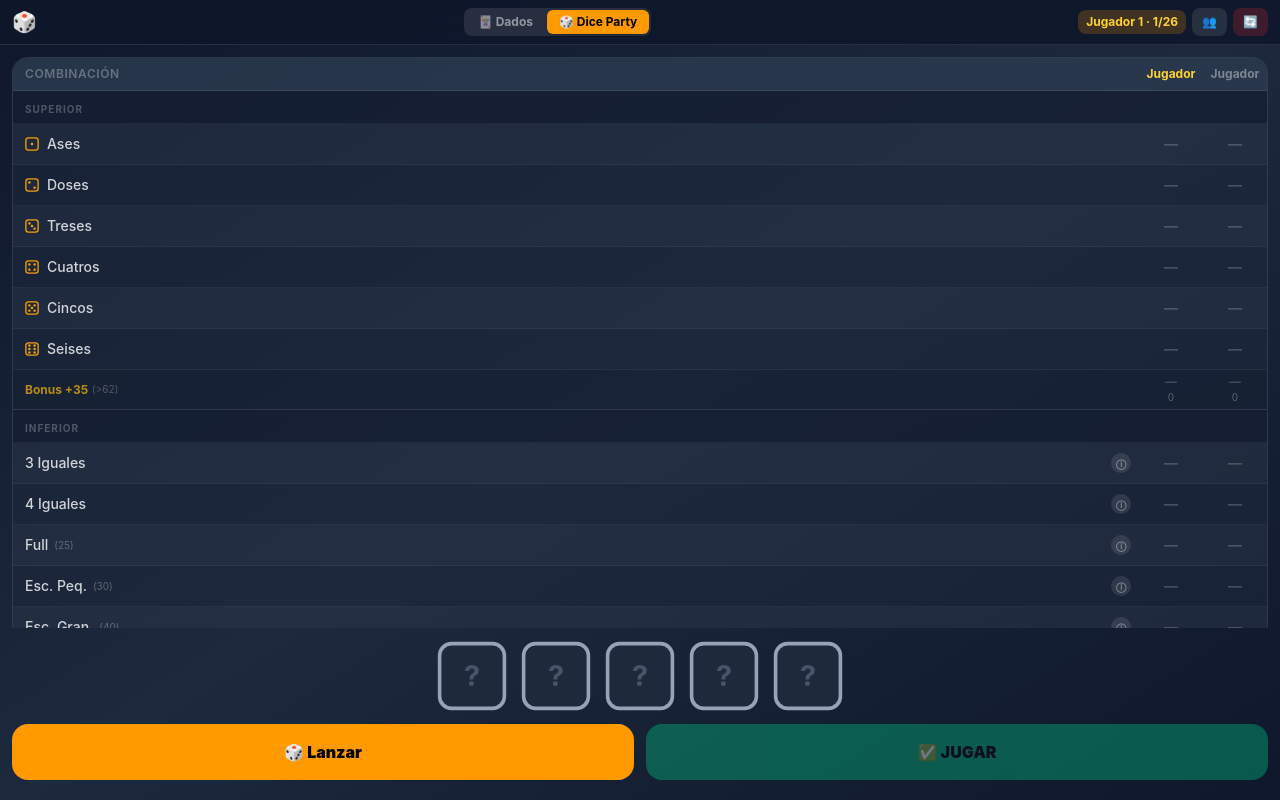
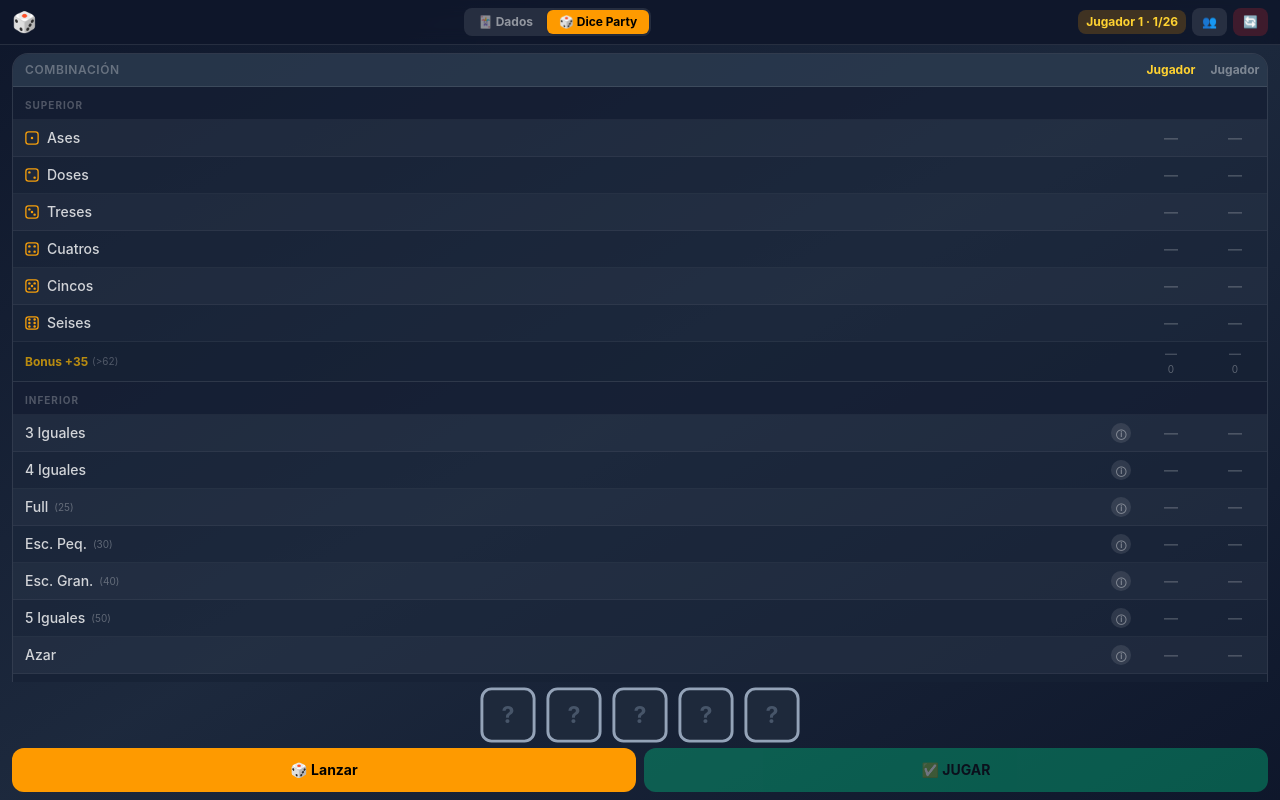
Before and after one commit to josico-dev/dados-scorer, a React (Vite) app: page / in a window 1280 px wide. Both pictures are taken after a click on the button "🎲 Dice Party". Built offline with nearby package versions, Linux system fonts and the light colour scheme.

Commit message:
fix: min-h-0 on table container + smaller dice/buttons in Dice Party to fit screen

```diff
--- a/src/modes/DadosMode.jsx
+++ b/src/modes/DadosMode.jsx
@@ -14,8 +14,8 @@ export default function DadosMode({
 }) {
   return (
     <>
-      {/* Scroll solo horizontal, la tabla ocupa su tamaño natural */}
-      <div className="flex-1 overflow-x-auto overflow-y-auto">
+      {/* min-h-0 es clave: permite que este div encoja cuando aparece el DiceRoller */}
+      <div className="flex-1 min-h-0 overflow-x-auto overflow-y-auto">
         <table
           className="border-separate border-spacing-0 w-full"
           style={{ minWidth: `${Math.max(320, 80 + players.length * 120)}px` }}
--- a/src/modes/DicePartyMode.jsx
+++ b/src/modes/DicePartyMode.jsx
@@ -179,7 +179,7 @@ export default function DicePartyMode({ modeToggle }) {
       </header>
 
       {/* Área de juego — min-h-0 necesario para que flex-1 hijo funcione */}
-      <div className="flex-1 min-h-0 flex flex-col gap-2 p-3">
+      <div className="flex-1 min-h-0 flex flex-col gap-1 px-3 pt-2 pb-1">
 
         {/* Scorecard — ocupa el espacio disponible con scroll interno */}
         <div className="flex-1 min-h-0 overflow-y-auto">
@@ -211,20 +211,20 @@ export default function DicePartyMode({ modeToggle }) {
         )}
 
         {/* Dados */}
-        <div className="shrink-0 flex justify-center gap-3 py-1">
+        <div className="shrink-0 flex justify-center gap-2">
           {dice.map((val, i) => (
-            <Die key={i} value={val} locked={locked[i]} rolling={rolling} onClick={() => toggleLock(i)} size={72} />
+            <Die key={i} value={val} locked={locked[i]} rolling={rolling} onClick={() => toggleLock(i)} size={58} />
           ))}
         </div>
 
         {/* Botones */}
-        <div className="shrink-0 flex gap-3 pb-2">
+        <div className="shrink-0 flex gap-2 pb-1">
           <button onClick={handleRoll} disabled={!canRoll}
-            className="flex-1 py-4 rounded-2xl font-black text-base bg-amber-500 hover:bg-amber-400 text-black transition disabled:opacity-40 active:scale-95">
+            className="flex-1 py-3 rounded-xl font-bold text-sm bg-amber-500 hover:bg-amber-400 text-black transition disabled:opacity-40 active:scale-95">
             🎲 Lanzar {rollsLeft < MAX_ROLLS ? `(${rollsLeft})` : ''}
           </button>
           <button onClick={handlePlay} disabled={!canPlay}
-            className="flex-1 py-4 rounded-2xl font-black text-base bg-emerald-500 hover:bg-emerald-400 text-black transition disabled:opacity-40 active:scale-95">
+            className="flex-1 py-3 rounded-xl font-bold text-sm bg-emerald-500 hover:bg-emerald-400 text-black transition disabled:opacity-40 active:scale-95">
             ✅ JUGAR
           </button>
         </div>
@@ -365,7 +365,7 @@ function Scorecard({
           {players.map((_, pi) => (
             <div key={pi}
               onClick={() => handleClick(combo.id, pi)}
-              className={`h-10 flex items-center justify-center text-sm font-bold rounded-lg mx-1 transition-colors ${cellClass(combo.id, pi)}`}>
+              className={`h-9 flex items-center justify-center text-sm font-bold rounded-lg mx-1 transition-colors ${cellClass(combo.id, pi)}`}>
               {cellContent(combo.id, pi)}
             </div>
           ))}
@@ -412,7 +412,7 @@ function Scorecard({
           {players.map((_, pi) => (
             <div key={pi}
               onClick={() => handleClick(combo.id, pi)}
-              className={`h-10 flex items-center justify-center text-sm font-bold rounded-lg mx-1 transition-colors ${cellClass(combo.id, pi)}`}>
+              className={`h-9 flex items-center justify-center text-sm font-bold rounded-lg mx-1 transition-colors ${cellClass(combo.id, pi)}`}>
               {cellContent(combo.id, pi)}
             </div>
           ))}
```
